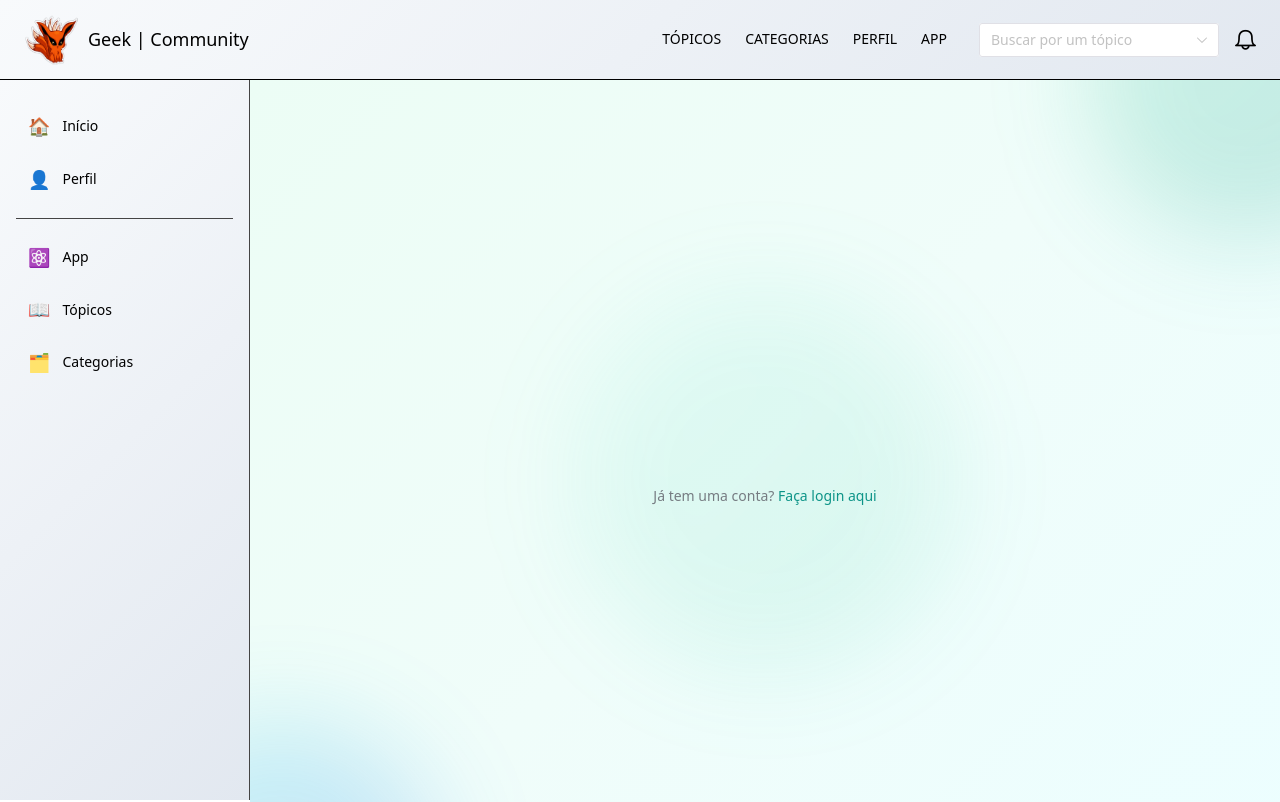
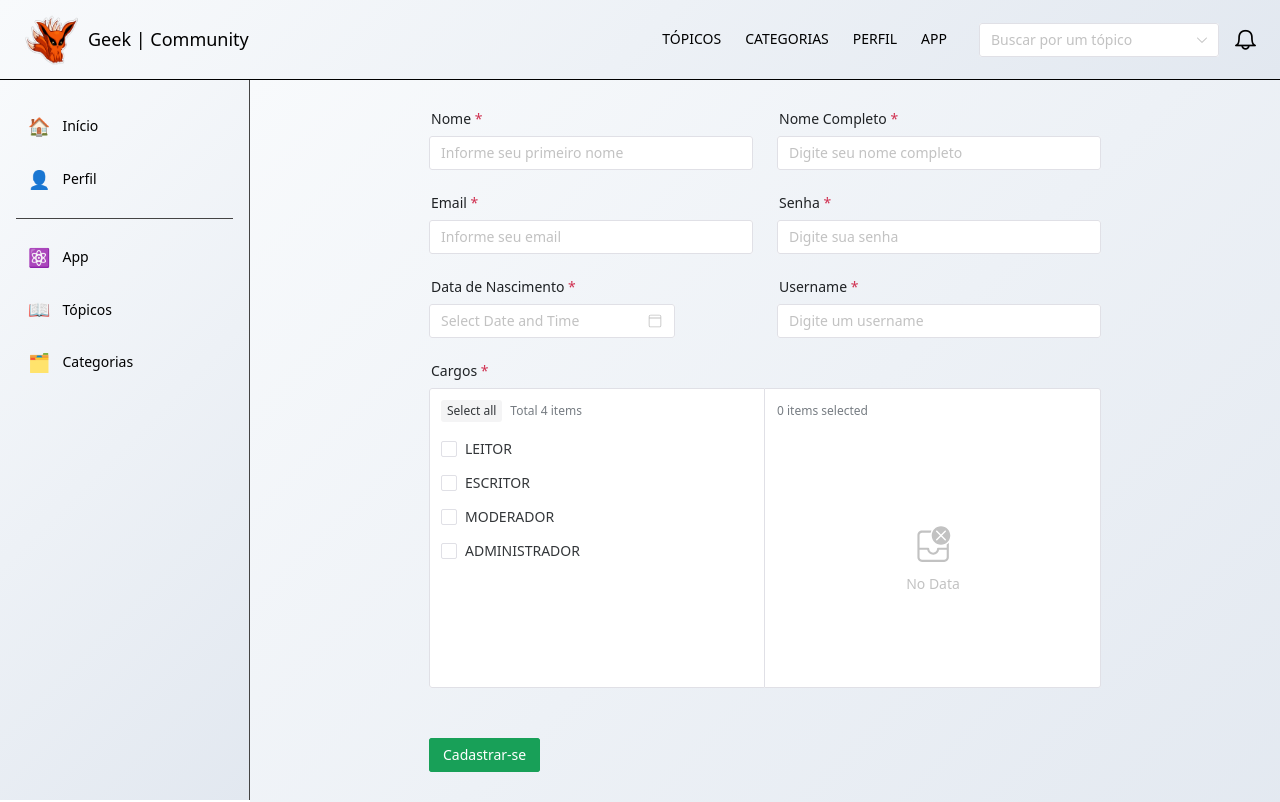
Before and after one commit to AndrewGPFranco/geekUI, a Vue app: page /auth/register in a window 1280 px wide. Shown: the top 802 px of the page. Built offline with nearby package versions, Linux system fonts and the light colour scheme; the HTML template or start-up script is replaced by a standard one.

Commit message:
feat: esboço do formulário de registro

```diff
--- a/src/components/auth/FormRegister.vue
+++ b/src/components/auth/FormRegister.vue
@@ -1,20 +1,110 @@
 <template>
   <section>
+    <n-form :rules="rules" :model="model">
+      <n-grid :span="24" :x-gap="24">
+        <n-form-item-gi :span="12" label="Nome" path="nameInput">
+          <n-input v-model="model.name" placeholder="Informe seu primeiro nome" type="text" />
+        </n-form-item-gi>
 
+        <n-form-item-gi :span="12" label="Nome Completo" path="fullNameInput">
+          <n-input v-model="model.fullName" placeholder="Digite seu nome completo" type="text" />
+        </n-form-item-gi>
+
+        <n-form-item-gi :span="12" label="Email" path="emailInput">
+          <n-input v-model="model.email" placeholder="Informe seu email" type="text" />
+        </n-form-item-gi>
+
+        <n-form-item-gi :span="12" label="Senha" path="passwordInput">
+          <n-input v-model="model.password" placeholder="Digite sua senha" type="password" />
+        </n-form-item-gi>
+
+        <n-form-item-gi :span="12" label="Data de Nascimento" path="dateOfBirthInput">
+          <n-date-picker v-model="model.dateOfBirth" type="datetime" />
+        </n-form-item-gi>
+
+        <n-form-item-gi :span="12" label="Username" path="usernameInput">
+          <n-input v-model="model.username" placeholder="Digite um username" type="text" />
+        </n-form-item-gi>
+
+        <n-form-item-gi :span="24" label="Cargos" path="rolesInput">
+          <n-transfer
+            style="width: 100%"
+            :options="generalOptions"
+            v-model="model.roles"
+          />
+        </n-form-item-gi>
+
+        <n-form-item-gi>
+          <n-button type="primary">
+            Cadastrar-se
+          </n-button>
+        </n-form-item-gi>
+      </n-grid>
+    </n-form>
   </section>
 </template>
 
 <script setup lang="ts">
 import { ref } from 'vue'
+import { NForm, NFormItemGi, NInput, NGrid, NDatePicker, NTransfer, NButton } from 'naive-ui'
 
-const rolesTypes = ["LEITOR", "ESCRITOS", "MODERADOR", "ADMINISTRADOR"];
+const generalOptions = [
+  {
+    label: 'LEITOR',
+    value: 'LEITOR'
+  },
+  {
+    label: 'ESCRITOR',
+    value: 'ESCRITOR'
+  },
+  {
+    label: 'MODERADOR',
+    value: 'MODERADOR'
+  },
+  {
+    label: 'ADMINISTRADOR',
+    value: 'ADMINISTRADOR'
+  }
+]
 
-const nome = ref<string>('')
-const email = ref<string>('')
-const senha = ref<string>('')
-const roles = ref<string>('')
-const nomeCompleto = ref<string>('')
-const dataNascimento = ref<string>('')
-const identificador = ref<string>('')
+const rules = {
+  nameInput: {
+    required: true,
+    message: 'É necessário informar seu nome'
+  },
+  fullNameInput: {
+    required: true,
+    message: 'É necessário informar seu nome completo'
+  },
+  emailInput: {
+    required: true,
+    message: 'É necessário informar seu email'
+  },
+  passwordInput: {
+    required: true,
+    message: 'É necessário informar uma senha'
+  },
+  dateOfBirthInput: {
+    required: true,
+    message: 'É necessário informar sua data de nascimento'
+  },
+  usernameInput: {
+    required: true,
+    message: 'É necessário informar um nome para usuário'
+  },
+  rolesInput: {
+    required: true,
+    message: 'É necessário informar ao menos um cargo'
+  }
+}
 
+const model = ref({
+  name: '',
+  email: '',
+  password: '',
+  fullName: '',
+  roles: [],
+  username: '',
+  dateOfBirth: null
+})
 </script>
--- a/src/views/UserRegisterView.vue
+++ b/src/views/UserRegisterView.vue
@@ -12,12 +12,6 @@
         </n-text>
       </div>
     </div>
-
-    <div class="bg-decoration">
-      <div class="bg-circle bg-circle-top"></div>
-      <div class="bg-circle bg-circle-bottom"></div>
-      <div class="bg-circle bg-circle-center"></div>
-    </div>
   </div>
 </template>
 
@@ -29,7 +23,6 @@ import FormRegister from '@/components/auth/FormRegister.vue'
 <style scoped>
 .register-container {
   min-height: 100vh;
-  background: linear-gradient(135deg, #ecfdf5 0%, #f0fdfa 50%, #ecfeff 100%);
   display: flex;
   align-items: center;
   justify-content: center;
@@ -65,70 +58,9 @@ import FormRegister from '@/components/auth/FormRegister.vue'
   color: #14b8a6;
 }
 
-.bg-decoration {
-  position: absolute;
-  inset: 0;
-  z-index: 1;
-  overflow: hidden;
-}
-
-.bg-circle {
-  position: absolute;
-  border-radius: 50%;
-  filter: blur(3rem);
-}
-
-.bg-circle-top {
-  top: -10rem;
-  right: -8rem;
-  width: 20rem;
-  height: 20rem;
-  background: linear-gradient(135deg, rgba(52, 211, 153, 0.2) 0%, rgba(13, 148, 136, 0.2) 100%);
-}
-
-.bg-circle-bottom {
-  bottom: -10rem;
-  left: -8rem;
-  width: 20rem;
-  height: 20rem;
-  background: linear-gradient(135deg, rgba(34, 211, 238, 0.2) 0%, rgba(37, 99, 235, 0.2) 100%);
-}
-
-.bg-circle-center {
-  top: 50%;
-  left: 50%;
-  transform: translate(-50%, -50%);
-  width: 24rem;
-  height: 24rem;
-  background: linear-gradient(135deg, rgba(94, 234, 212, 0.1) 0%, rgba(16, 185, 129, 0.1) 100%);
-}
-
-/* Responsividade */
 @media (max-width: 768px) {
   .content-wrapper {
     max-width: 100%;
   }
-
-  .bg-circle {
-    width: 16rem !important;
-    height: 16rem !important;
-  }
-
-  .bg-circle-center {
-    width: 20rem !important;
-    height: 20rem !important;
-  }
-}
-
-@media (max-width: 640px) {
-  .bg-circle {
-    width: 12rem !important;
-    height: 12rem !important;
-  }
-
-  .bg-circle-center {
-    width: 16rem !important;
-    height: 16rem !important;
-  }
 }
 </style>
```
